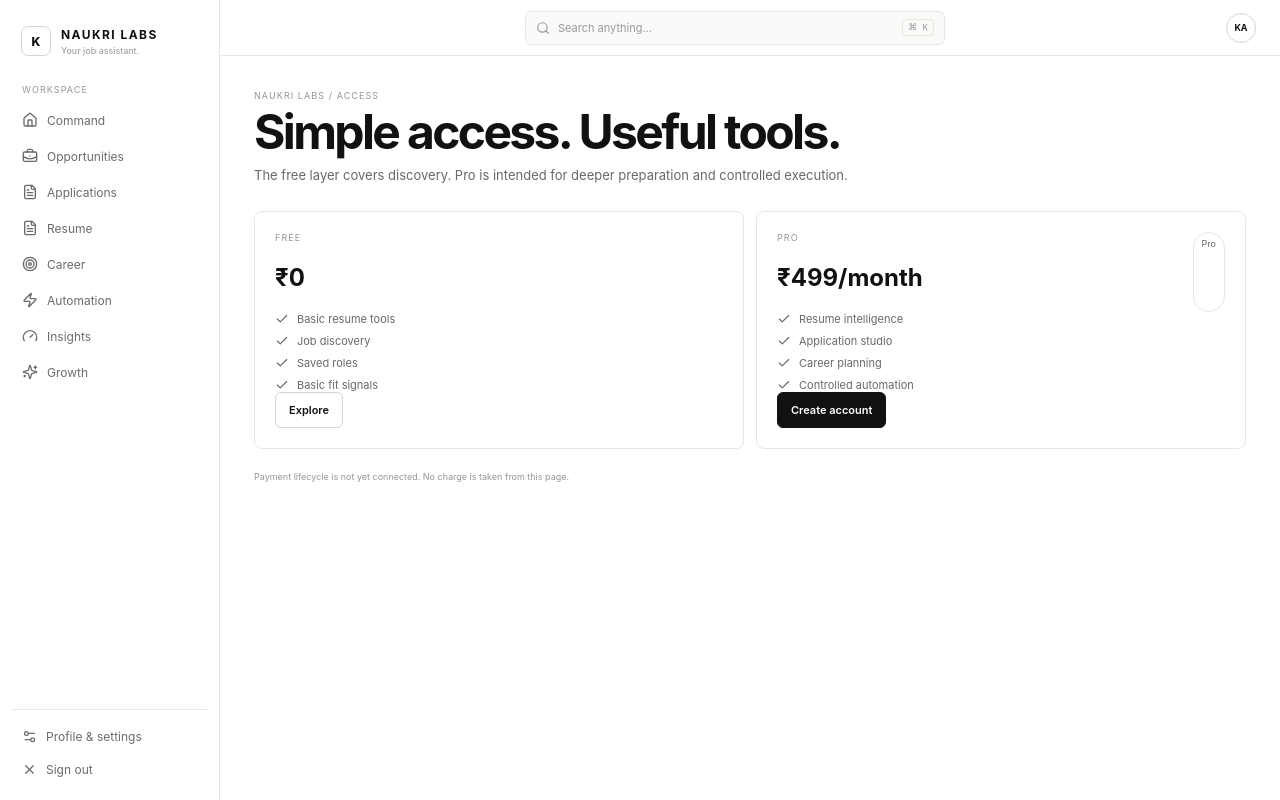
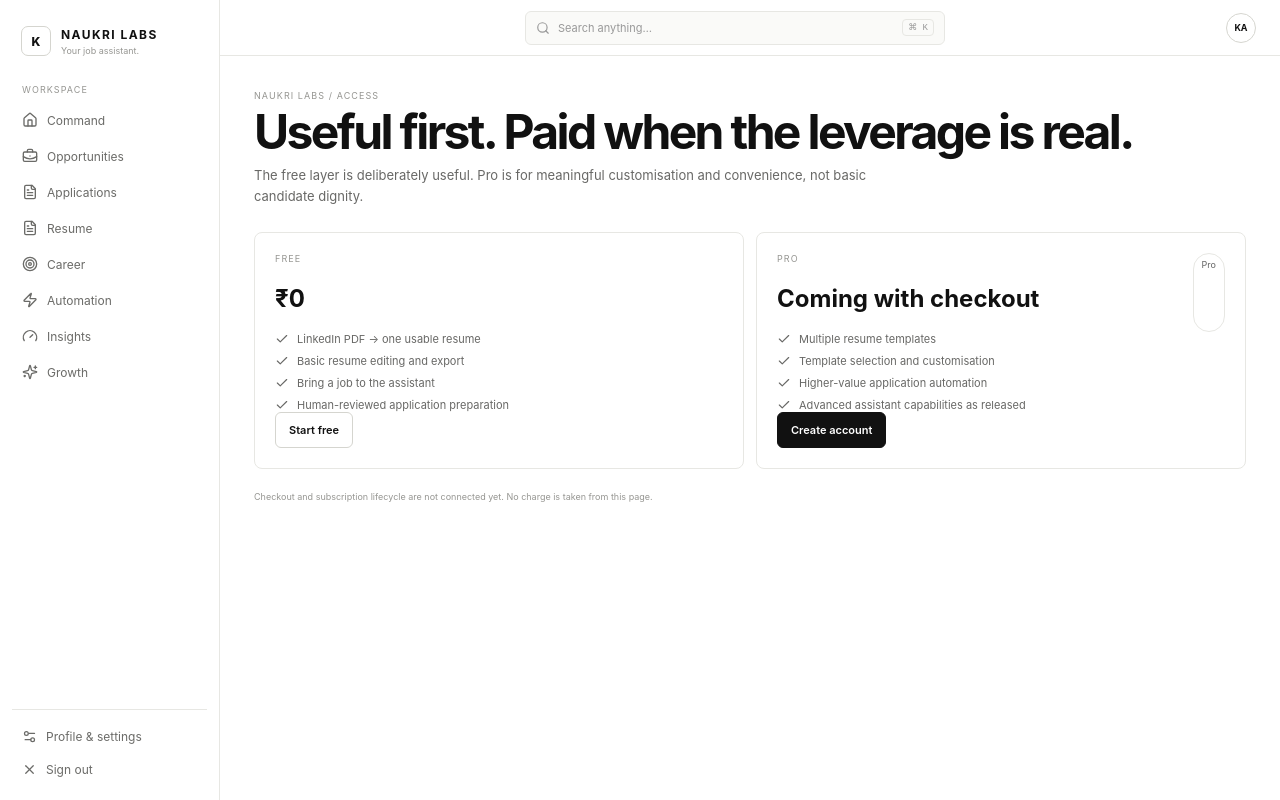
Before and after one commit to madebykraman/jobapplyify, a Next.js app: page /pricing in a window 1280 px wide. Built offline with nearby package versions, Linux system fonts and the light colour scheme; no server answers.

Commit message:
pivot: align pricing with assistant and free resume boundary

```diff
--- a/app/pricing/page.tsx
+++ b/app/pricing/page.tsx
@@ -2,5 +2,5 @@ import Link from 'next/link'
 import { Check } from 'lucide-react'
 import { BRAND } from '@/lib/brand'
 import { Surface, SectionHeader, KindleapShell, Status } from '@/components/kindleap-ui'
-const plans=[{name:'Free',price:'₹0',features:['Basic resume tools','Job discovery','Saved roles','Basic fit signals'],href:'/opportunities'},{name:'Pro',price:'₹499/month',features:['Resume intelligence','Application studio','Career planning','Controlled automation'],href:'/auth?mode=sign-up'}]
-export default function Pricing(){return <KindleapShell><div className="kl-page"><SectionHeader eyebrow={`${BRAND.name} / Access`} title="Simple access. Useful tools." description="The free layer covers discovery. Pro is intended for deeper preparation and controlled execution."/><div className="kl-card-grid">{plans.map(p=><Surface key={p.name}><div className="kl-row-head"><div><div className="kl-eyebrow">{p.name}</div><h2>{p.price}</h2></div>{p.name==='Pro'&&<Status>Pro</Status>}</div><div className="kl-checks">{p.features.map(f=><div key={f}><Check size={14}/>{f}</div>)}</div><Link className={`kl-button ${p.name==='Pro'?'kl-button-primary':''}`} href={p.href}>{p.name==='Pro'?'Create account':'Explore'}</Link></Surface>)}</div><footer className="kl-page-footer">Payment lifecycle is not yet connected. No charge is taken from this page.</footer></div></KindleapShell>}
+const plans=[{name:'Free',price:'₹0',features:['LinkedIn PDF → one usable resume','Basic resume editing and export','Bring a job to the assistant','Human-reviewed application preparation'],href:'/assistant'},{name:'Pro',price:'Coming with checkout',features:['Multiple resume templates','Template selection and customisation','Higher-value application automation','Advanced assistant capabilities as released'],href:'/auth?mode=sign-up'}]
+export default function Pricing(){return <KindleapShell><div className="kl-page"><SectionHeader eyebrow={BRAND.name+' / Access'} title="Useful first. Paid when the leverage is real." description="The free layer is deliberately useful. Pro is for meaningful customisation and convenience, not basic candidate dignity."/><div className="kl-card-grid">{plans.map(p=><Surface key={p.name}><div className="kl-row-head"><div><div className="kl-eyebrow">{p.name}</div><h2>{p.price}</h2></div>{p.name==='Pro'&&<Status>Pro</Status>}</div><div className="kl-checks">{p.features.map(f=><div key={f}><Check size={14}/>{f}</div>)}</div><Link className={'kl-button '+(p.name==='Pro'?'kl-button-primary':'')} href={p.href}>{p.name==='Pro'?'Create account':'Start free'}</Link></Surface>)}</div><footer className="kl-page-footer">Checkout and subscription lifecycle are not connected yet. No charge is taken from this page.</footer></div></KindleapShell>}
```
